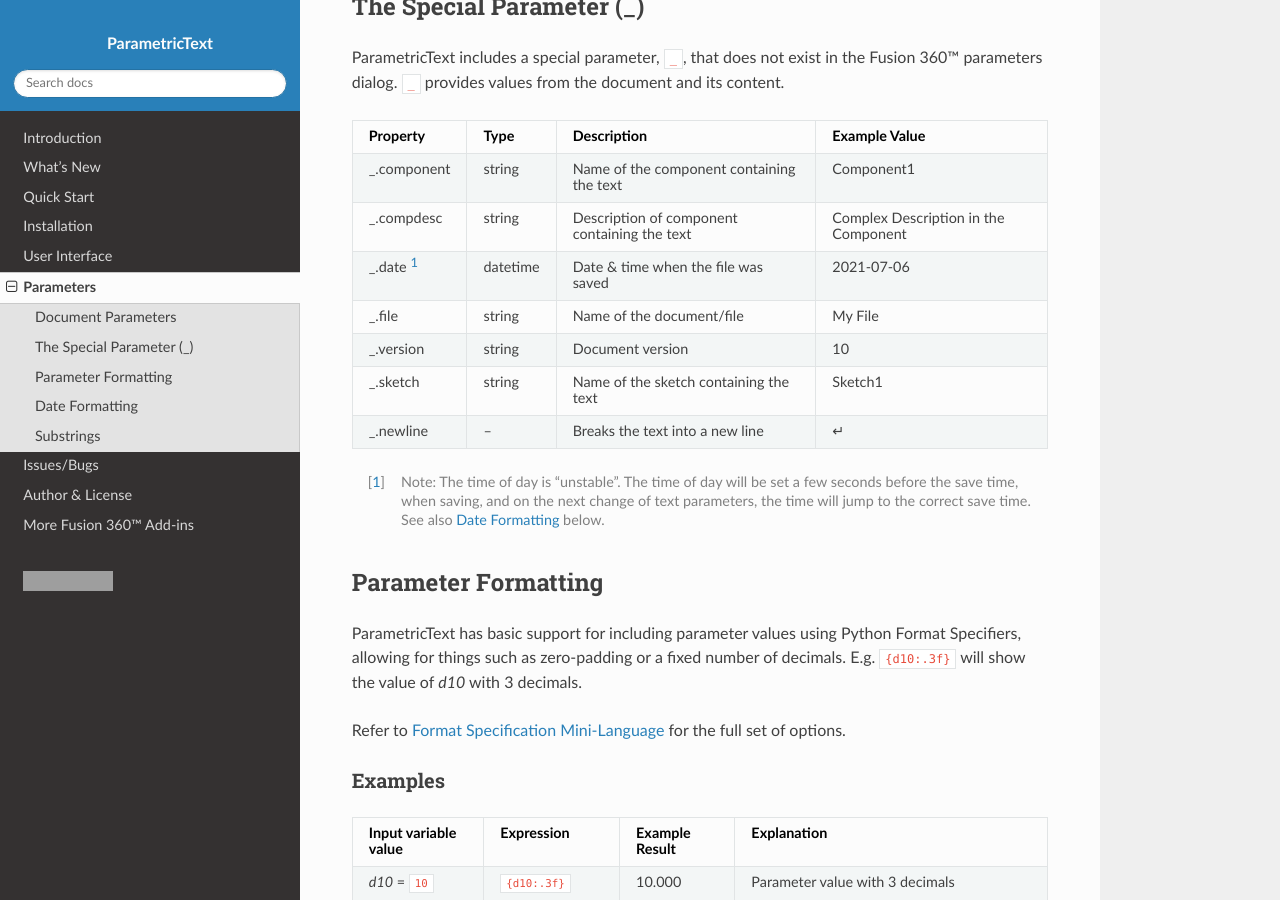
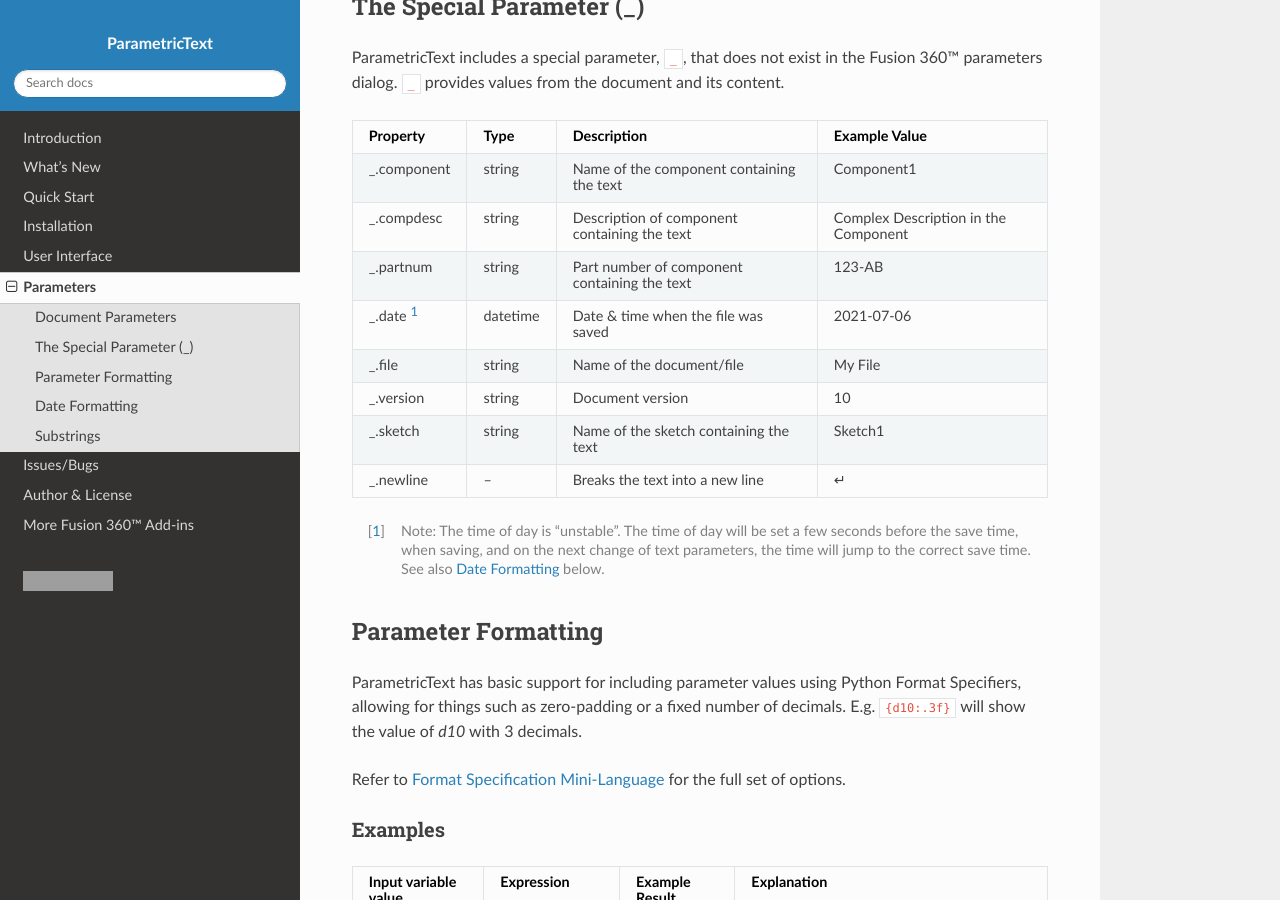
Before and after one commit to thomasa88/ParametricText, a Sphinx documentation site: the page built from docs/parameters.rst, in a window 1280 px wide and 900 px high, scrolled down 1058 px. Built offline with Sphinx 7.4.7 and the Read the Docs theme 2.0.0, drawn with Linux system fonts in a browser that asks for light colours; grey boxes are pictures that could not be loaded.

Commit message:
Add _.partnum: Part number field. #65

```diff
--- a/ParametricText.py
+++ b/ParametricText.py
@@ -893,6 +893,9 @@
             elif member == 'compdesc':
                 value = sketch_text.parentSketch.parentComponent.description
                 string_value = True
+            elif member == 'partnum':
+                value = sketch_text.parentSketch.parentComponent.partNumber
+                string_value = True
             elif member == 'file':
                 ### Can we handle "Save as" or document copying?
                 # activeDocument.name and activeDocument.dataFile.name gives us the same
@@ -1291,7 +1294,7 @@
         update_texts_async(text_filter=['_.component'])
     elif args.commandId == 'FusionPropertiesCommand':
         # User changed component properties
-        update_texts_async(text_filter=['_.component', '_.compdesc'])
+        update_texts_async(text_filter=['_.component', '_.compdesc', '_.partnum'])
     elif (args.commandId in ['RenameCommand',
                              'FusionRenameTimelineEntryCommand']):
         # User might have changed a component or sketch name
--- a/docs/parameters.rst
+++ b/docs/parameters.rst
@@ -70,6 +70,11 @@
 |               |          |of component | Description|
 |               |          |containing   | in the     |
 |               |          |the text     | Component  |
++---------------+----------+-------------+------------+
+| _.partnum     | string   |Part number  | 123-AB     |
+|               |          |of component |            |
+|               |          |containing   |            |
+|               |          |the text     |            |
 +---------------+----------+-------------+------------+
 | _.date [#]_   | datetime |Date & time  | 2021-07-06 |
 |               |          |when the     |            |
```
